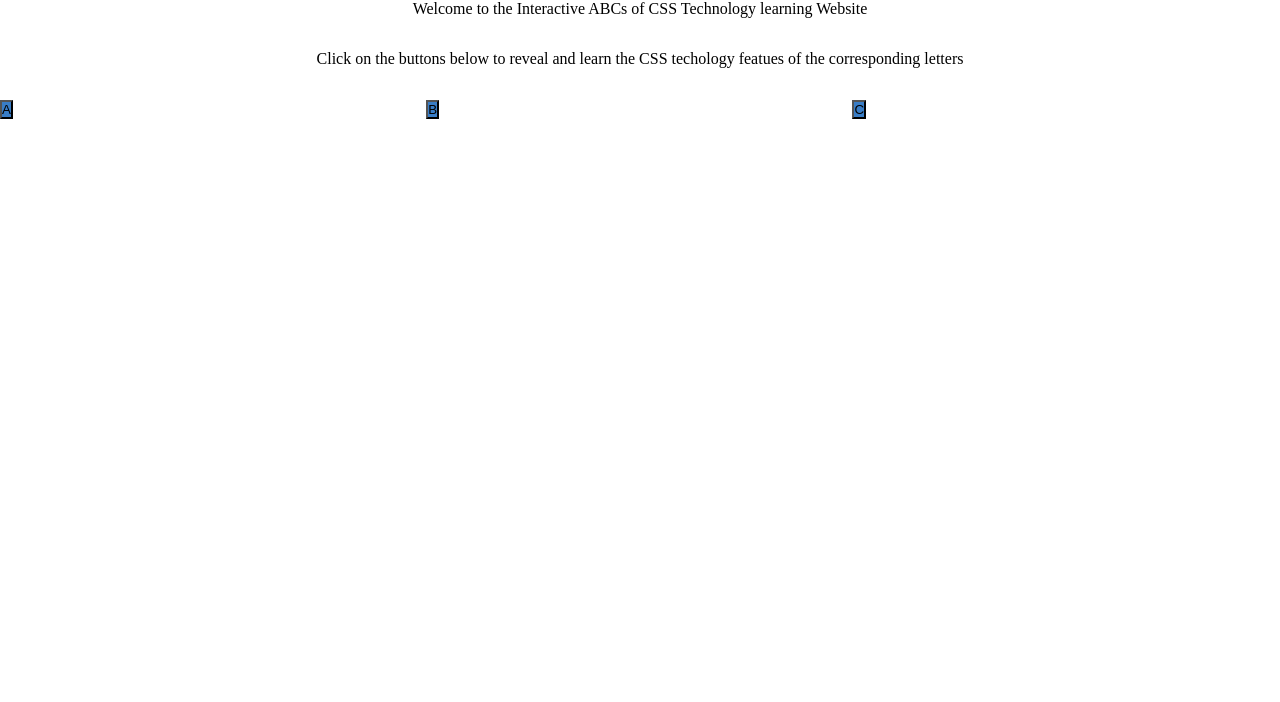
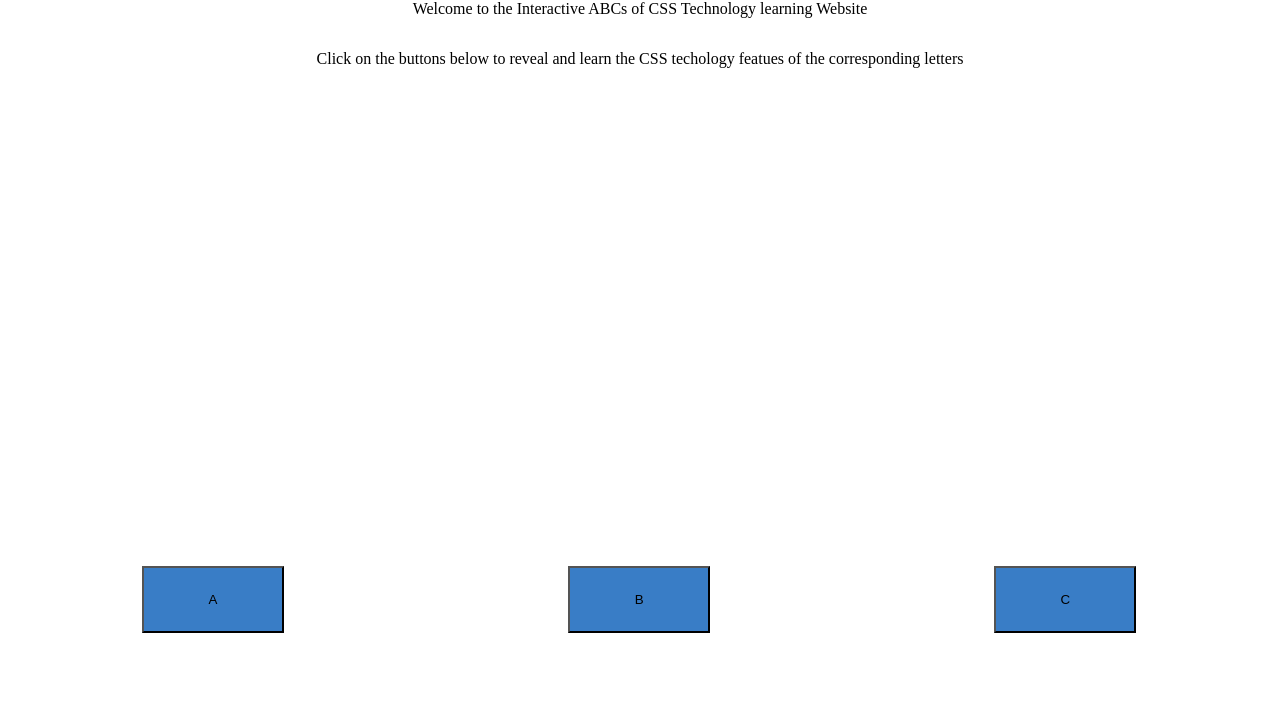
Before and after one commit to Kdot729/In-Class--2, a plain HTML site: page index.html in a window 1280 px wide. Drawn offline with Linux system fonts and the light colour scheme.

Commit message:
Repositioning button in div grid

```diff
--- a/main.css
+++ b/main.css
@@ -45,8 +45,9 @@ button
 
 .letter
 {
+    grid-column: 2 / span 1;
+    grid-row: 2 / span 1;
     display: flex;
-    grid-row: 3 / span 1;
     text-align: center;
     justify-content: center;
     align-items: center;
@@ -72,3 +73,11 @@ button
     grid-template-columns: repeat(3, 33.3%);
     grid-template-rows: repeat(3, 33.3%);
 }
+
+.three-by-three-grid-2
+{
+    grid-row: 3 / span 1;
+    display: grid;
+    grid-template-columns: repeat(3, 33.3%);
+    grid-template-rows: repeat(3, 33.3%);
+}
```
